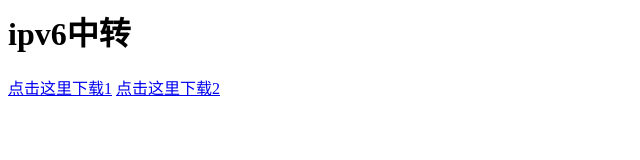
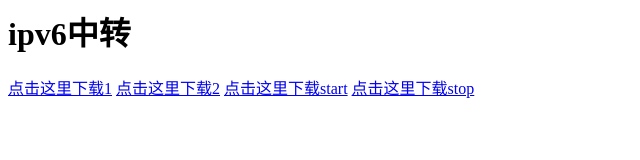
Before and after one commit to sagesedu/alist_ipv6, a plain HTML site: page index.html in a window 1280 px wide. Shown: the whole page, without its empty margins (0-640 px from the left). Drawn offline with Linux system fonts and the light colour scheme.

Commit message:
Update index.html

```diff
--- a/index.html
+++ b/index.html
@@ -1,3 +1,5 @@
 <h1>ipv6中转</h1>
 <a href="./alist-windows-amd64.zip">点击这里下载1</a>
 <a href="./alist-windows-amd64.z01">点击这里下载2</a>
+<a href="./start.vbs">点击这里下载start</a>
+<a href="./stop.vbs">点击这里下载stop</a>
```
